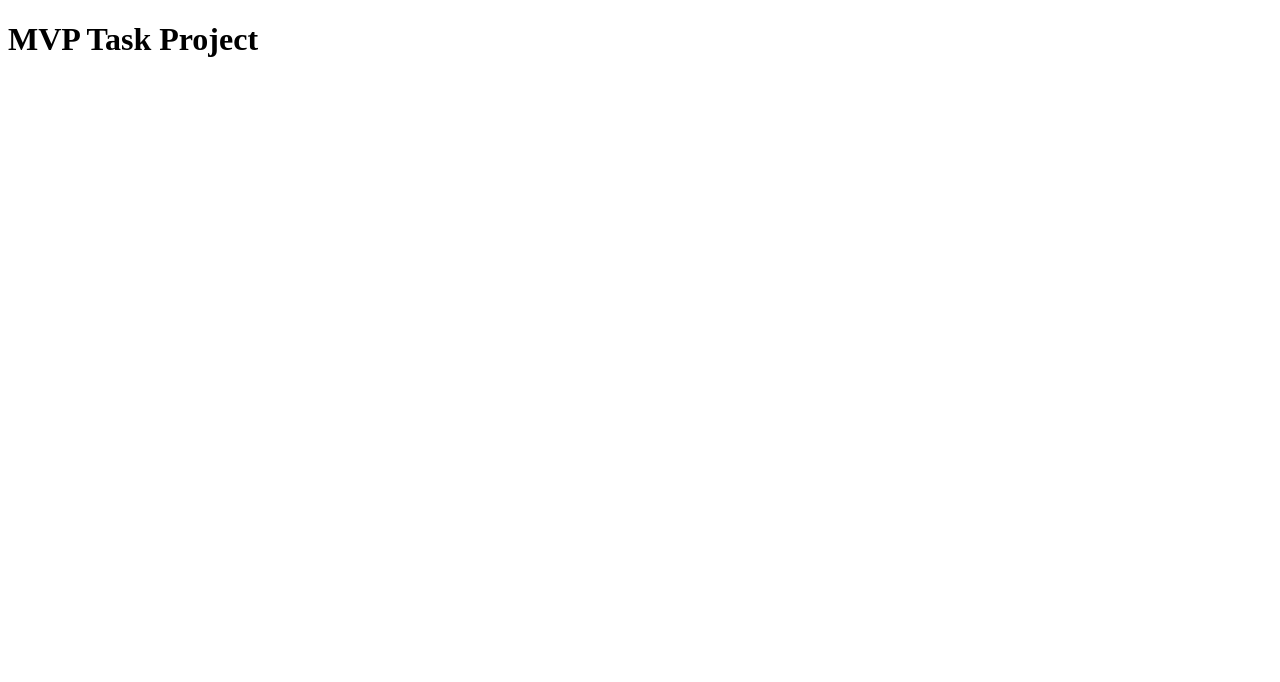
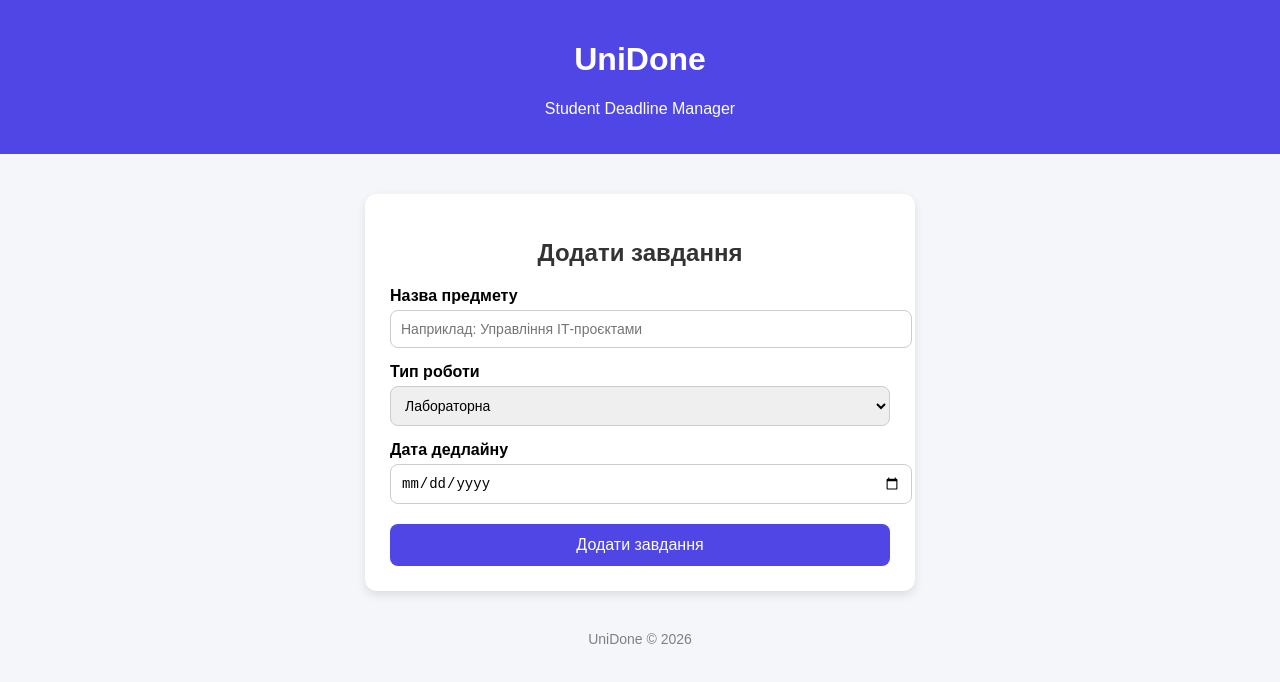
Before and after one commit to oksi18/mvp-task-project, a website built with Vite: page index.html in a window 1280 px wide. Built offline with nearby package versions, Linux system fonts and the light colour scheme.

Commit message:
Added UniDone homepage

```diff
--- a/index.html
+++ b/index.html
@@ -1,13 +1,115 @@
 <!DOCTYPE html>
-<html lang="en">
+<html lang="uk">
 <head>
   <meta charset="UTF-8" />
   <meta name="viewport" content="width=device-width, initial-scale=1.0" />
-  <title>MVP Task Project</title>
+  <title>UniDone</title>
+
+  <style>
+    body {
+      font-family: Arial, sans-serif;
+      background-color: #f4f6f9;
+      margin: 0;
+      padding: 0;
+    }
+
+    header {
+      background-color: #4f46e5;
+      color: white;
+      padding: 20px;
+      text-align: center;
+    }
+
+    .container {
+      max-width: 500px;
+      margin: 40px auto;
+      background: white;
+      padding: 25px;
+      border-radius: 12px;
+      box-shadow: 0 4px 10px rgba(0,0,0,0.1);
+    }
+
+    h2 {
+      margin-bottom: 20px;
+      text-align: center;
+      color: #333;
+    }
+
+    label {
+      display: block;
+      margin-top: 15px;
+      margin-bottom: 5px;
+      font-weight: bold;
+    }
+
+    input,
+    select {
+      width: 100%;
+      padding: 10px;
+      border: 1px solid #ccc;
+      border-radius: 8px;
+      font-size: 14px;
+    }
+
+    button {
+      margin-top: 20px;
+      width: 100%;
+      padding: 12px;
+      background-color: #4f46e5;
+      color: white;
+      border: none;
+      border-radius: 8px;
+      font-size: 16px;
+      cursor: pointer;
+    }
+
+    button:hover {
+      background-color: #4338ca;
+    }
+
+    footer {
+      text-align: center;
+      margin-top: 30px;
+      color: gray;
+      font-size: 14px;
+    }
+  </style>
 </head>
+
 <body>
-  <h1>MVP Task Project</h1>
+
+  <header>
+    <h1>UniDone</h1>
+    <p>Student Deadline Manager</p>
+  </header>
+
+  <div class="container">
+    <h2>Додати завдання</h2>
+
+    <form>
+      <label for="subject">Назва предмету</label>
+      <input type="text" id="subject" placeholder="Наприклад: Управління ІТ-проєктами">
+
+      <label for="type">Тип роботи</label>
+      <select id="type">
+        <option>Лабораторна</option>
+        <option>Практична</option>
+        <option>Курсова</option>
+        <option>Домашнє завдання</option>
+      </select>
+
+      <label for="deadline">Дата дедлайну</label>
+      <input type="date" id="deadline">
+
+      <button type="submit">Додати завдання</button>
+    </form>
+  </div>
+
+  <footer>
+    UniDone © 2026
+  </footer>
 
   <script type="module" src="/src/main.js"></script>
+
 </body>
 </html>
```
